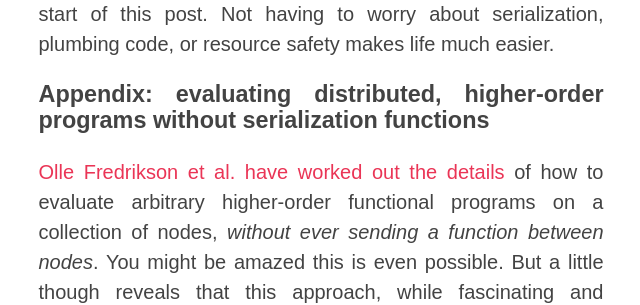
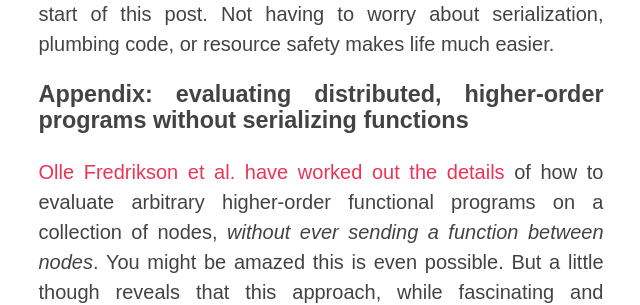
Before and after one commit to unisonweb/oldblog, a Jekyll site: the page built from _posts/2015-06-02-distributed-evaluation.markdown, in a window 1280 px wide and 900 px high, scrolled down 15958 px. Shown: the part 179-484 px from the top of the window, without its empty margins (319-959 px from the left). Built offline with Jekyll 4.4.1, drawn with Linux system fonts in a browser that asks for light colours; some web fonts are replaced; comment, search, counter and statistics services are not loaded.

Commit message:
Update 2015-06-02-distributed-evaluation.markdown

```diff
--- a/_posts/2015-06-02-distributed-evaluation.markdown
+++ b/_posts/2015-06-02-distributed-evaluation.markdown
@@ -317,7 +317,7 @@ Like most imperative code, there are a lot of ways to mess this up (I'm not sure
 
 The low-level API is quite expressive, but the intent is that it gets used to build higher-level APIs like the one given at the start of this post. Not having to worry about serialization, plumbing code, or resource safety makes life much easier.
 
-### <a id="appendix"></a>Appendix: evaluating distributed, higher-order programs without serialization functions
+### <a id="appendix"></a>Appendix: evaluating distributed, higher-order programs without serializing functions
 
 [Olle Fredrikson et al. have worked out the details](http://www.cs.bham.ac.uk/~drg/papers/ifl14.pdf) of how to evaluate arbitrary higher-order functional programs on a collection of nodes, _without ever sending a function between nodes_. You might be amazed this is even possible. But a little though reveals that this approach, while fascinating and probably quite useful in some contexts, will sometimes result in a huge amount of network communication. Consider the function:
 
```
